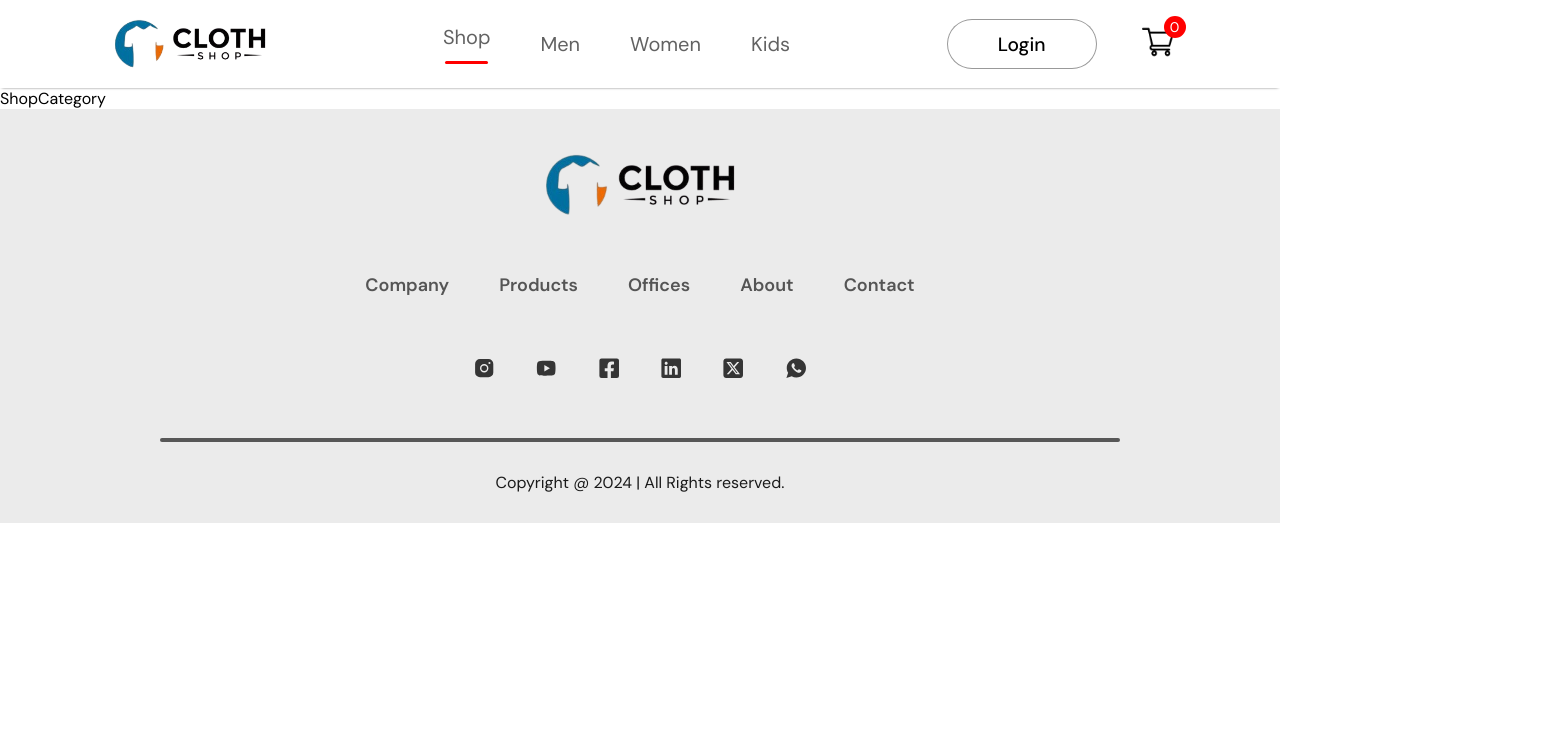
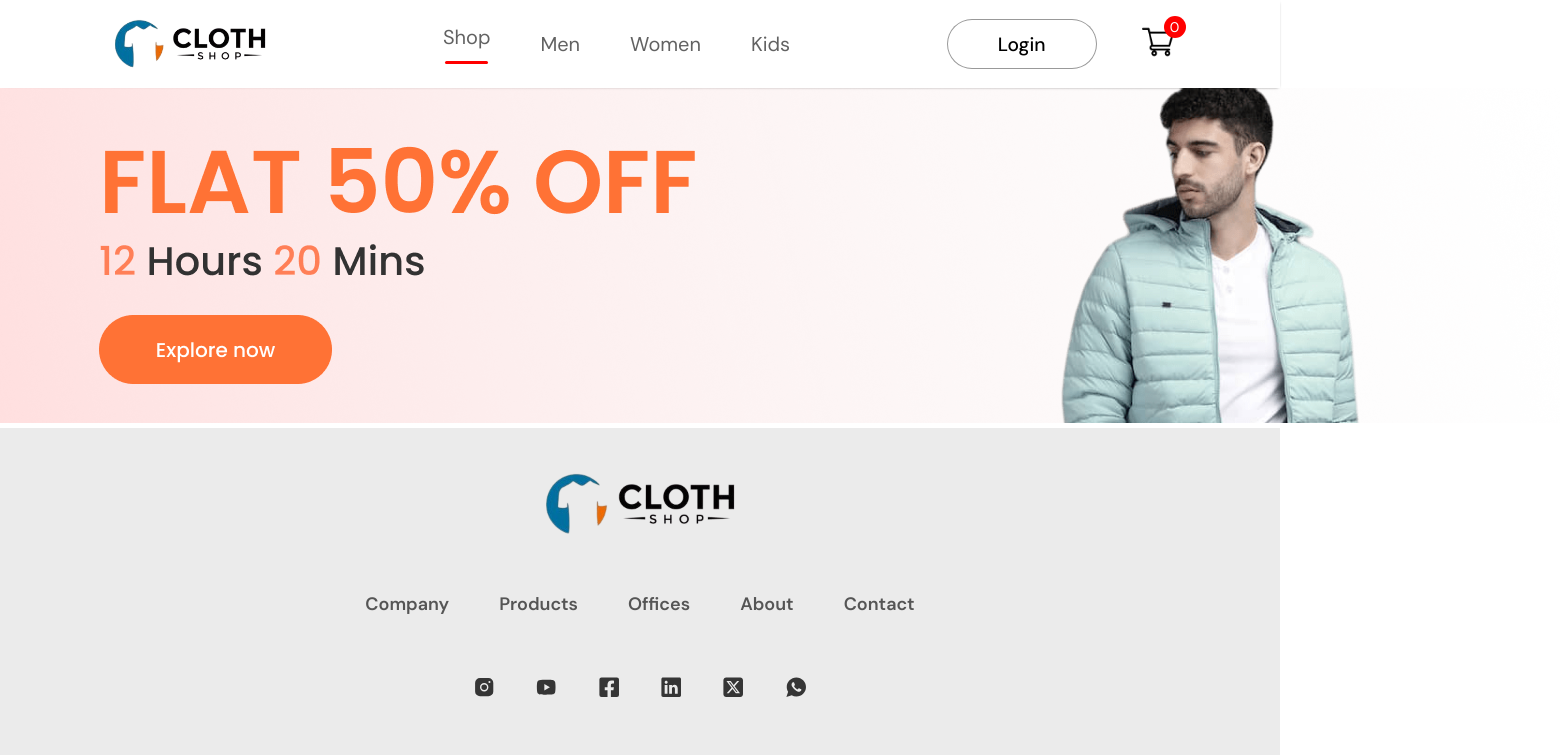
Before and after one commit to NipunShrivats/ecommerce-clothing, a React (Vite) app: page /mens in a window 1280 px wide. Shown: the top 755 px of the page, 1560 px wide, since content can reach past the window. Built offline with nearby package versions, Linux system fonts and the light colour scheme.

Commit message:
changes on 24Aug commit no.3

```diff
--- a/src/App.jsx
+++ b/src/App.jsx
@@ -4,6 +4,11 @@ import { Link, BrowserRouter, Routes, Route } from "react-router-dom"
 import { Sugar } from 'react-preloaders';
 // Components
 import Nav from "./Components/Navbar/Navbar"
+import men_banner from "./assets/Frontend_Assets/banner_mens.png"
+import women_banner from "./assets/Frontend_Assets/banner_women.png"
+import kids_banner from "./assets/Frontend_Assets/banner_kids.png"
+import Footer from "./Components/Footer/Footer"
+
 
 // Pages
 import Shop from "./Pages/Shop/Shop"
@@ -11,7 +16,6 @@ import ShopCategory from "./Pages/ShopCategory/ShopCategory"
 import Product from "./Pages/Product/Product"
 import Cart from "./Pages/Cart/cart"
 import LoginSignup from "./Pages/loginSignup/loginSignup"
-import Footer from './Components/Footer/Footer';
 
 
 export default function App() {
@@ -21,12 +25,16 @@ export default function App() {
         <Nav />
         <Routes>
           <Route path='/' exact={true} element={<Shop />} />
-          <Route path='/mens' exact={true} element={<ShopCategory />} />
-          <Route path='/women' exact={true} element={<ShopCategory />} />
-          <Route path='/kids' exact={true} element={<ShopCategory />} />
+          <Route path='/mens' exact={true} element={<ShopCategory category="men" banner={men_banner} />} />
+
+          <Route path='/women' exact={true} element={<ShopCategory category="woman" banner={women_banner} />} />
+
+          <Route path='/kids' exact={true} element={<ShopCategory category="kids" banner={kids_banner} />} />
+
           <Route path='/product' exact={true} element={<Product />}>
             <Route path=':productId' element={<Product />} />
           </Route>
+
           <Route path='/cart' exact={true} element={<Cart />} />
           <Route path='/loginSignup' exact={true} element={<LoginSignup />} />
         </Routes>
--- /dev/null
+++ b/src/Context/ShopContext.jsx
@@ -0,0 +1,16 @@
+import React, { createContext } from 'react';
+import all_products from "../assets/Frontend_Assets/all_product";
+
+export const ShopContext = createContext(null);
+
+const ShopContextProvider = (props) => {
+    const contextValue = { all_products }
+    return (
+        <ShopContext.Provider value={contextValue}>
+            {props.children}
+        </ShopContext.Provider>
+    )
+}
+
+
+export default ShopContextProvider;
--- a/src/Pages/ShopCategory/ShopCategory.jsx
+++ b/src/Pages/ShopCategory/ShopCategory.jsx
@@ -1,8 +1,16 @@
-import React from 'react'
+import React, { useContext } from 'react'
 import "./ShopCategory.css"
+import { ShopContext } from '../../Context/ShopContext';
 
-export default function ShopCategory() {
+export default function ShopCategory(props) {
+
+    const { all_product } = useContext(ShopContext);
+    const { banner } = props;
     return (
-        <div>ShopCategory</div>
+        <>
+            <div className='shop-category'>
+                <img src={banner} alt="" />
+            </div>
+        </>
     )
 }
```
Also changed, not shown: src/main.jsx (+9 -3 lines).
